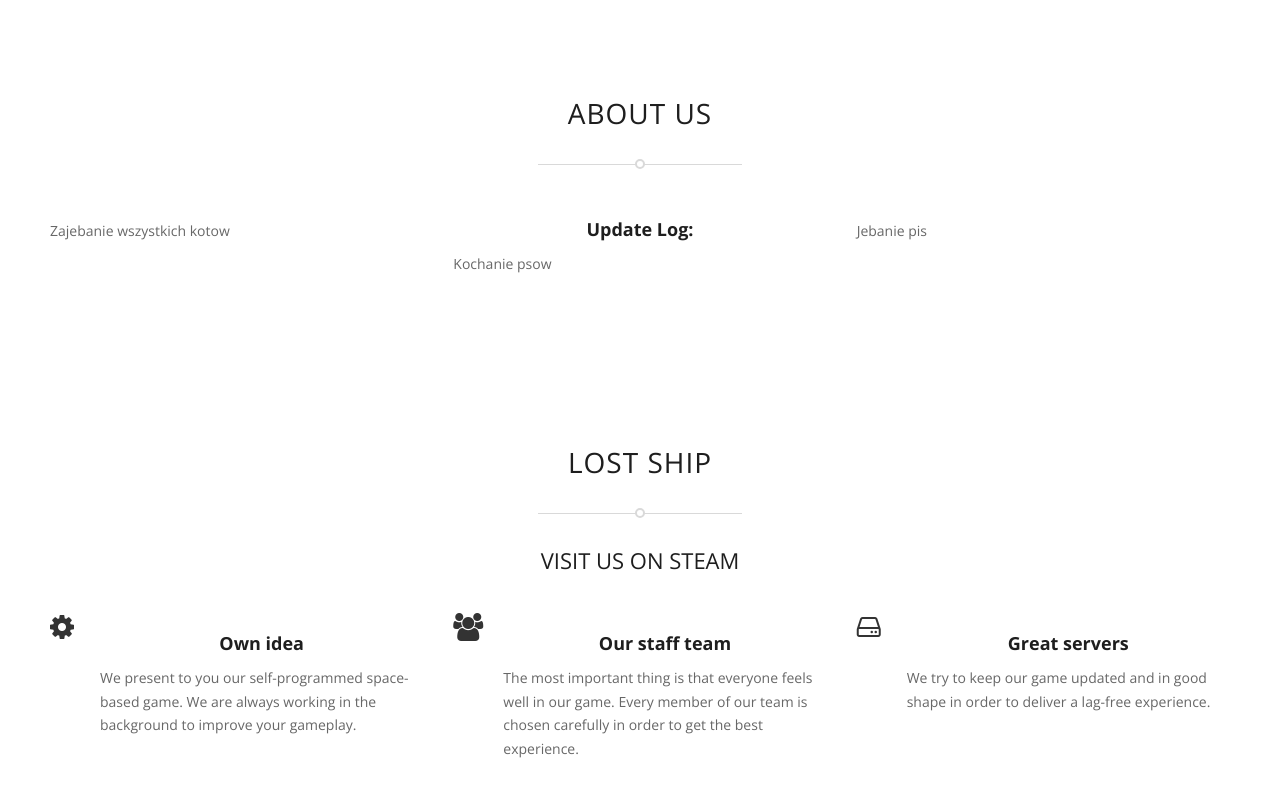
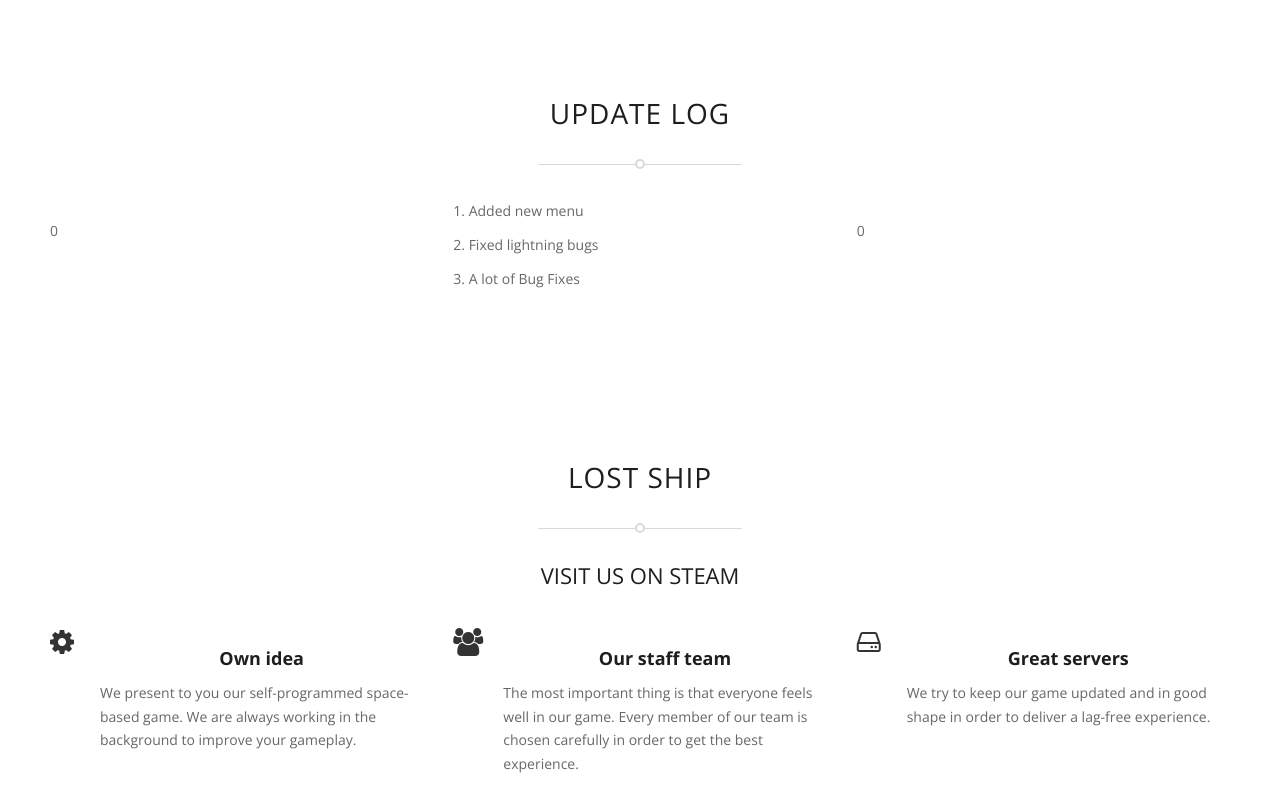
Before and after one commit to MinerSim/Olszak, a plain HTML site: page index.html in a window 1280 px wide. Shown: the part 867-1656 px from the top of the page. Drawn offline with nearby package versions, Linux system fonts and the light colour scheme; no server answers.

Commit message:
Update index.html

```diff
--- a/index.html
+++ b/index.html
@@ -149,7 +149,7 @@
     </section>
      <section class="update" id="update">
         <div class="container">
-            <h3>About us</h3>
+            <h3>Update Log</h3>
             <div class="divider">
                 <div class="hr">
                     <div class="hr-dot"></div>
@@ -158,19 +158,20 @@
             <div class="col-md-4 about-item">
                 <div class="col-content">
                     <h5> </h5>
-                    <p>Zajebanie wszystkich kotow</p>
+                    <p>0</p>
                 </div>
             </div>
             <div class="col-md-4 about-item">
                 <div class="col-content">
-                    <h5>Update Log:</h5>
-                    <p>Kochanie psow</p>
+                    <p>1. Added new menu</p>
+		    <p>2. Fixed lightning bugs</p>
+		    <p>3. A lot of Bug Fixes</p>
                 </div>
             </div>
             <div class="col-md-4 about-item">
                 <div class="col-content">
                     <h5> </h5>
-                    <p>Jebanie pis</p>
+                    <p>0</p>
                 </div>
             </div>
         </div>
```
